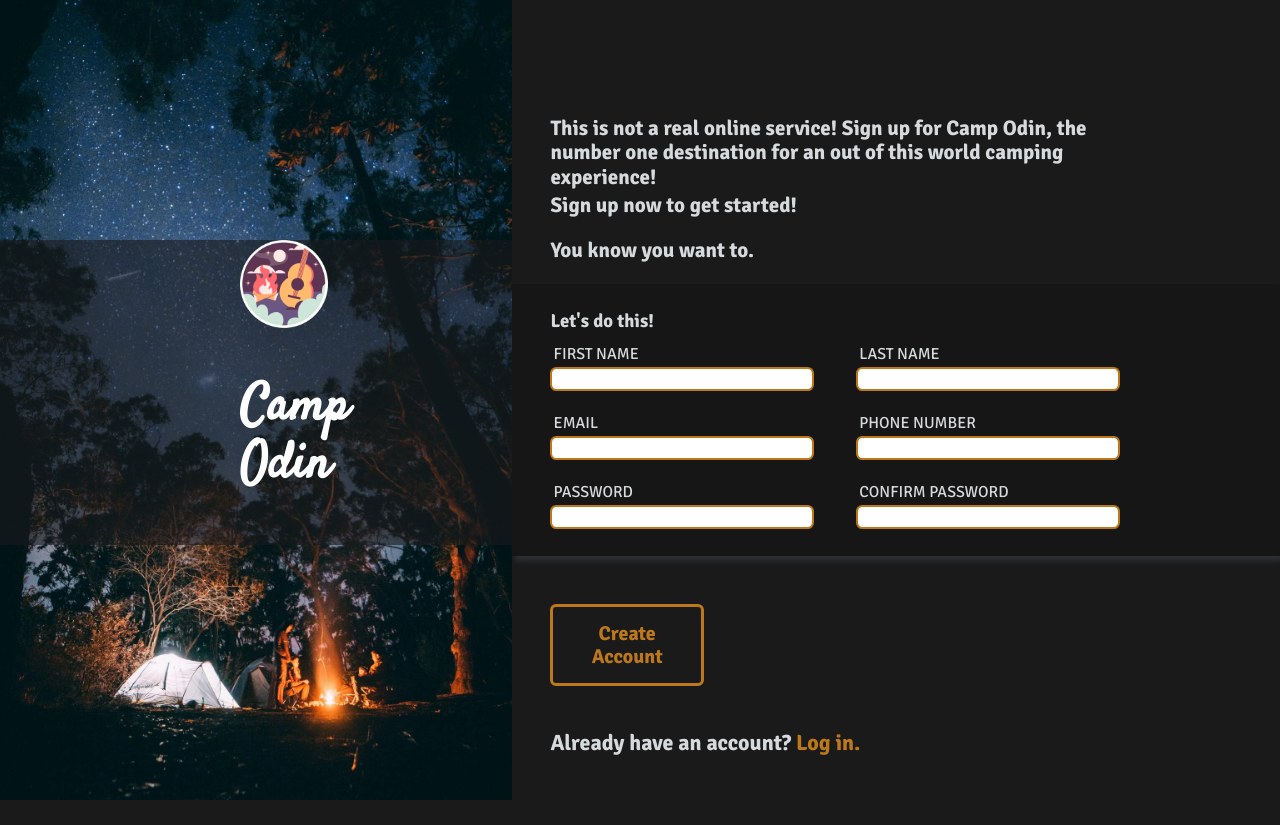
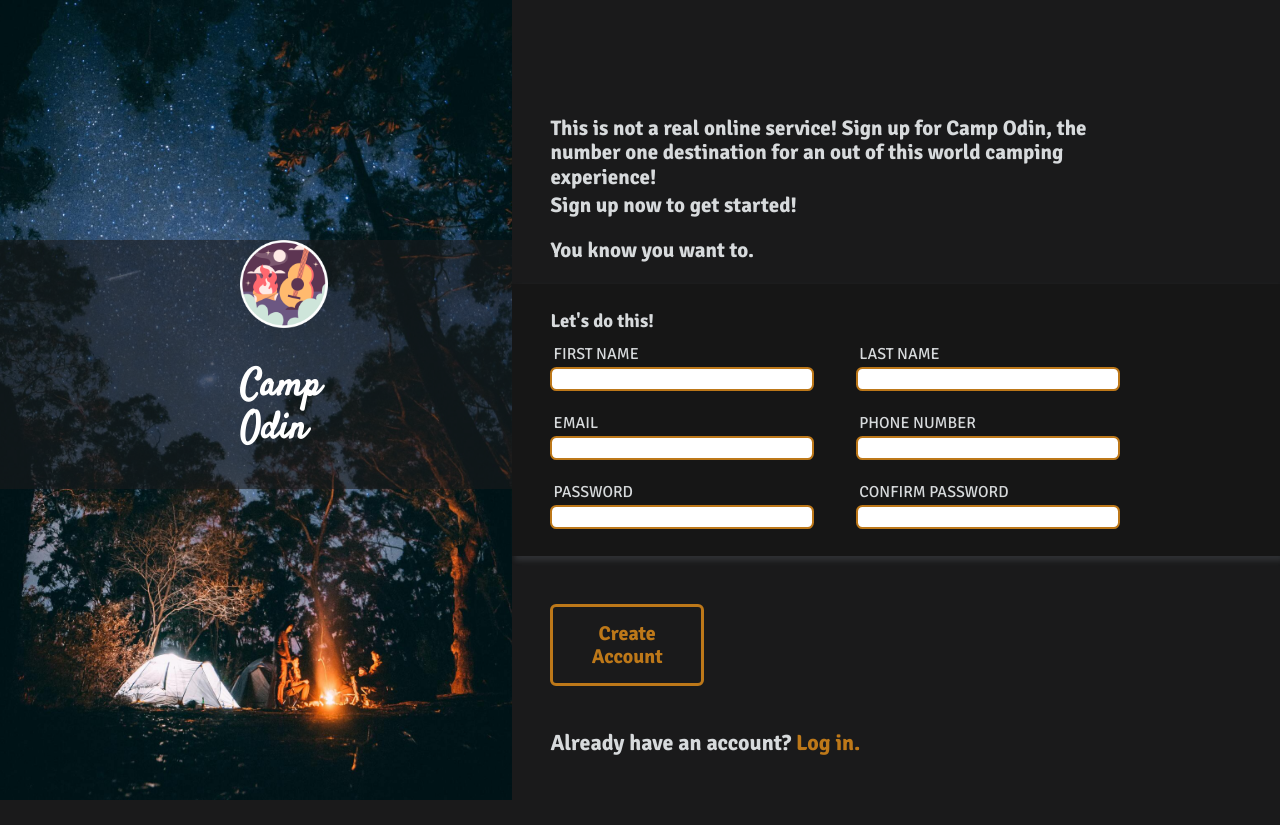
Before and after one commit to Jackie247/sign-up-form, a website: page index.html in a window 1280 px wide. Drawn offline with nearby package versions, Linux system fonts and the light colour scheme.

Commit message:
fix strip font size

```diff
--- a/styles/style.css
+++ b/styles/style.css
@@ -47,7 +47,7 @@ main{
     background-color: #1A1A1B99;
     top:30vh;
     padding:0 15rem;
-    font-size: 2.7em;
+    font-size: 2em;
     justify-content: center;
     justify-content: space-evenly;
     color: var(--sidebar-font);
```
